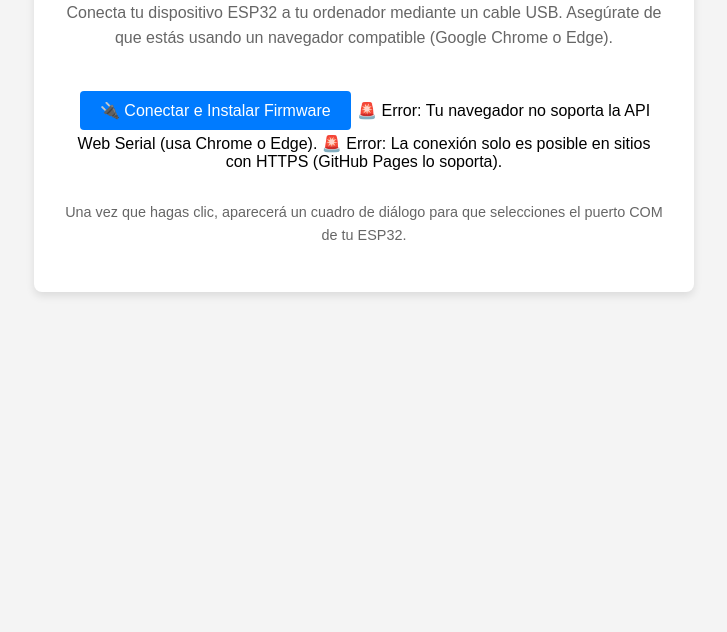
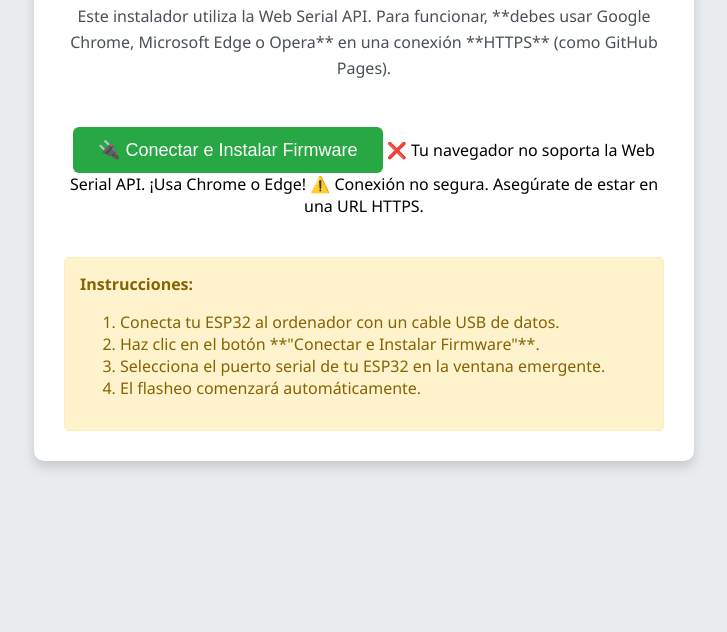
Before and after one commit to ardutaller/cocube, a plain HTML site: page index.html in a window 1280 px wide. Shown: the part 168-800 px from the top of the page, without its empty margins (276-1003 px from the left). Drawn offline with Linux system fonts and the light colour scheme.

Commit message:
Update index.html

```diff
--- a/index.html
+++ b/index.html
@@ -3,54 +3,64 @@
 <head>
     <meta charset="UTF-8">
     <meta name="viewport" content="width=device-width, initial-scale=1.0">
-    <title>Flashear ESP32 con GitHub Pages</title>
+    <title>Instalador Web para ESP32 (GitHub Pages)</title>
     <style>
         body {
-            font-family: Arial, sans-serif;
+            font-family: 'Segoe UI', Tahoma, Geneva, Verdana, sans-serif;
             text-align: center;
             padding: 50px;
-            background-color: #f4f4f4;
+            background-color: #e9ecef;
         }
         .container {
             max-width: 600px;
             margin: 0 auto;
-            background: #fff;
+            background: #ffffff;
             padding: 30px;
-            border-radius: 8px;
-            box-shadow: 0 4px 8px rgba(0, 0, 0, 0.1);
+            border-radius: 10px;
+            box-shadow: 0 6px 12px rgba(0, 0, 0, 0.15);
         }
         h1 {
-            color: #333;
+            color: #007bff;
+            margin-bottom: 20px;
         }
         p {
-            color: #666;
+            color: #495057;
             line-height: 1.6;
         }
-        /* Estilos básicos para el botón de instalación */
+        /* Estilos del componente de instalación */
         esp-web-install-button {
             display: inline-block;
-            margin-top: 20px;
+            margin-top: 30px;
         }
         esp-web-install-button button {
-            background-color: #007bff;
+            background-color: #28a745; /* Verde para Instalar */
             color: white;
             border: none;
-            padding: 10px 20px;
-            text-align: center;
-            text-decoration: none;
-            display: inline-block;
-            font-size: 16px;
-            margin: 4px 2px;
+            padding: 12px 25px;
+            font-size: 18px;
             cursor: pointer;
-            border-radius: 4px;
+            border-radius: 6px;
+            transition: background-color 0.3s ease;
+        }
+        esp-web-install-button button:hover {
+            background-color: #218838;
+        }
+        .info {
+            margin-top: 40px;
+            padding: 15px;
+            background-color: #fff3cd;
+            border: 1px solid #ffeeba;
+            border-radius: 5px;
+            color: #856404;
+            text-align: left;
         }
     </style>
 </head>
 <body>
 
     <div class="container">
-        <h1>Instalador Web para ESP32</h1>
-        <p>Conecta tu dispositivo ESP32 a tu ordenador mediante un cable USB. Asegúrate de que estás usando un navegador compatible (Google Chrome o Edge).</p>
+        <h1>Flasheo de ESP32 vía Web 💾</h1>
+        <p>Este instalador utiliza la Web Serial API. Para funcionar, **debes usar Google Chrome, Microsoft Edge o Opera** en una conexión **HTTPS** (como GitHub Pages).</p>
 
         <script type="module" src="https://unpkg.com/esp-web-tools@9/dist/web-install-button.js?module"></script>
 
@@ -58,13 +68,19 @@
             manifest="manifest.json"
         >
             <button slot="activate">🔌 Conectar e Instalar Firmware</button>
-            <span slot="unsupported">🚨 Error: Tu navegador no soporta la API Web Serial (usa Chrome o Edge).</span>
-            <span slot="not-allowed">🚨 Error: La conexión solo es posible en sitios con HTTPS (GitHub Pages lo soporta).</span>
+            <span slot="unsupported">❌ Tu navegador no soporta la Web Serial API. ¡Usa Chrome o Edge!</span>
+            <span slot="not-allowed">⚠️ Conexión no segura. Asegúrate de estar en una URL HTTPS.</span>
         </esp-web-install-button>
 
-        <p style="margin-top: 30px; font-size: 0.9em;">
-            Una vez que hagas clic, aparecerá un cuadro de diálogo para que selecciones el puerto COM de tu ESP32.
-        </p>
+        <div class="info">
+            <strong>Instrucciones:</strong>
+            <ol>
+                <li>Conecta tu ESP32 al ordenador con un cable USB de datos.</li>
+                <li>Haz clic en el botón **"Conectar e Instalar Firmware"**.</li>
+                <li>Selecciona el puerto serial de tu ESP32 en la ventana emergente.</li>
+                <li>El flasheo comenzará automáticamente.</li>
+            </ol>
+        </div>
     </div>
 
 </body>
```
